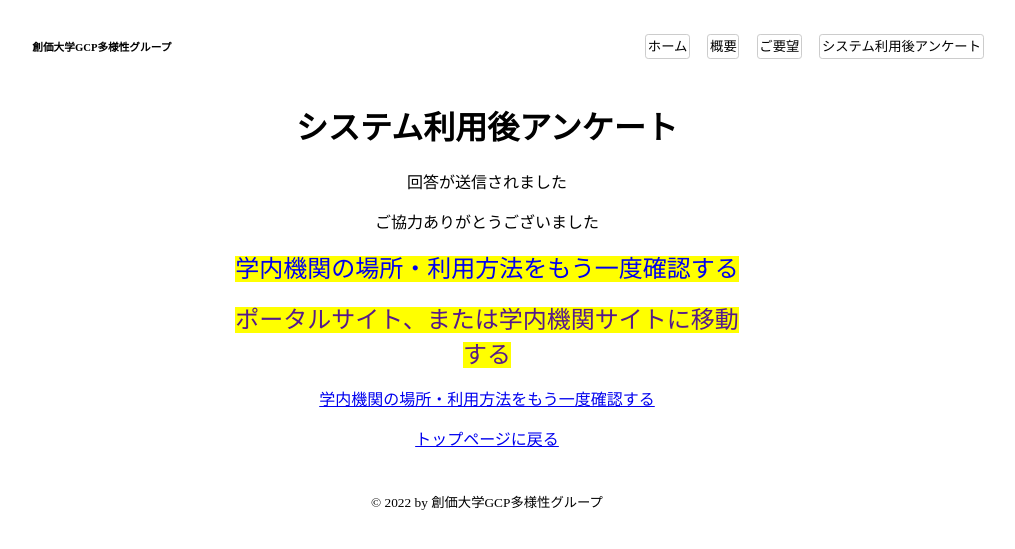
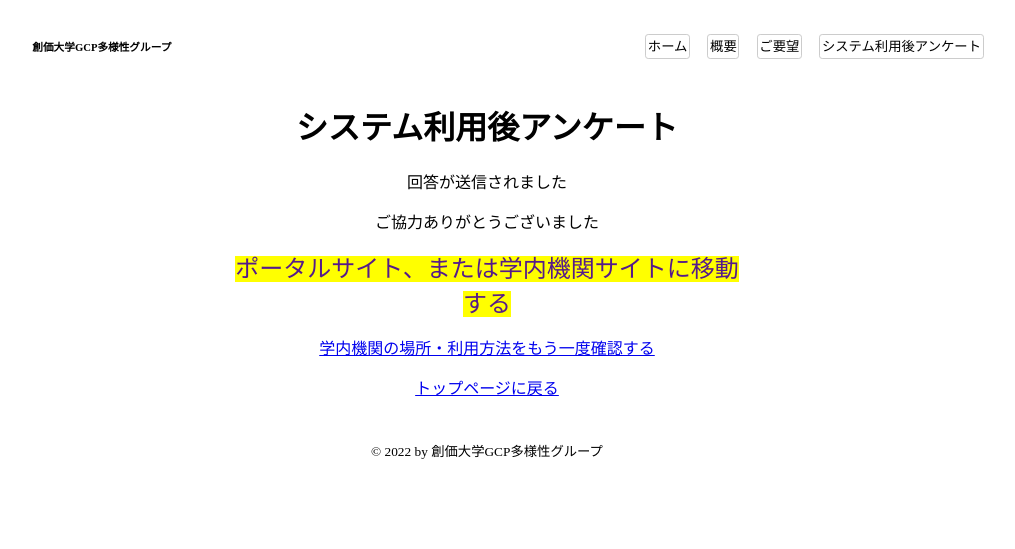
Before and after one commit to akiyamasoka/yukiyanagi, a Django app: template blog/templates/blog/post_detail.html in a window 1280 px wide. Shown: the top 549 px of the page, without its empty margins (153-1168 px from the left). Run offline with Django 3.2, Linux system fonts and the light colour scheme; the template is opened without the code that fills it, so the values that code supplies are empty.

Commit message:
New Changes on 25/4

```diff
--- a/blog/templates/blog/post_detail.html
+++ b/blog/templates/blog/post_detail.html
@@ -6,9 +6,6 @@
         <p>回答が送信されました</p>
         <p>ご協力ありがとうございました</p>
         <div class="apply_button">
-            <p><a href="{% url 'post_place' pk=post.pk %}" class="app_button">学内機関の場所・利用方法をもう一度確認する</a></p>
-        </div>
-        <div class="apply_button">
             <p><a href="{{ post.link }}" class="app_button">ポータルサイト、または学内機関サイトに移動する</a></p>
         </div>
         <p><a href="{% url 'post_place_re' pk=post.pk %}">学内機関の場所・利用方法をもう一度確認する</a></p>
```
